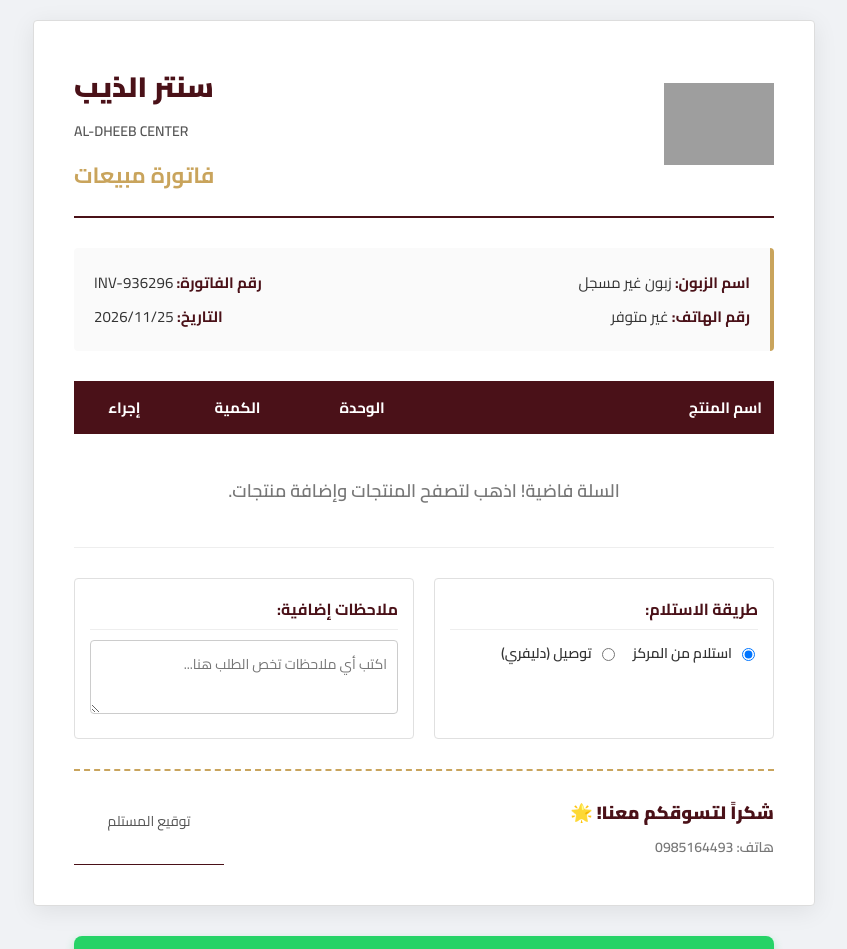
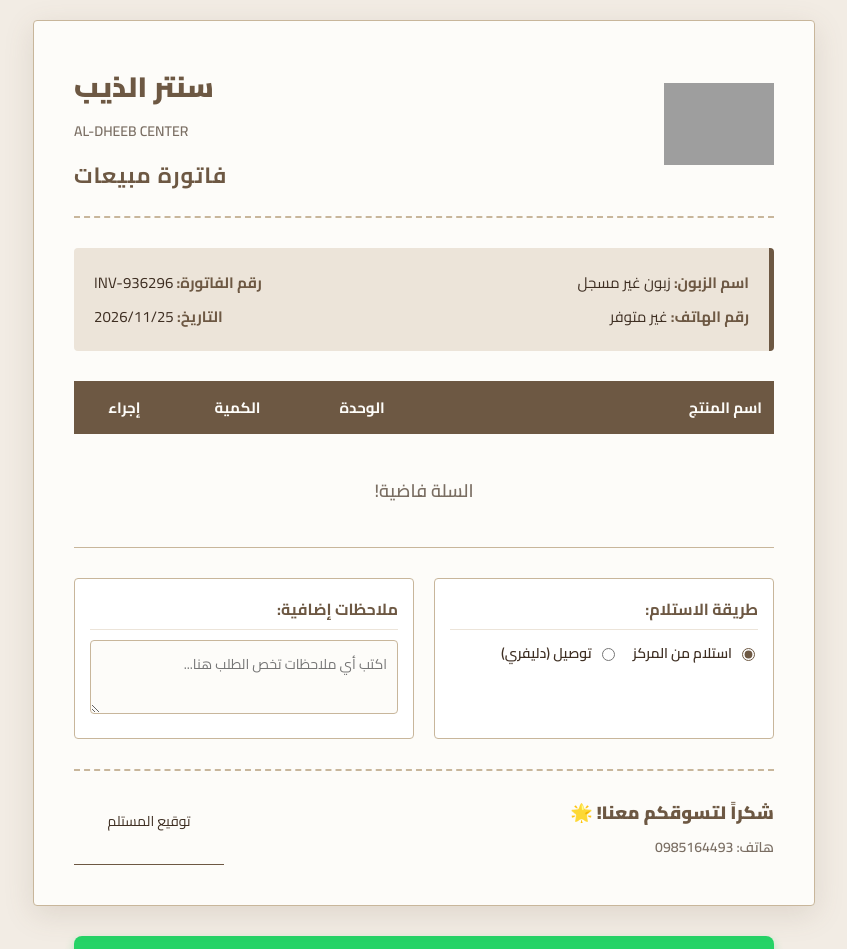
Before and after one commit to dhieb-center/dheeb-brothers, a plain HTML site: page cart.html in a window 1280 px wide. Shown: the top 949 px of the page, without its empty margins (216-1063 px from the left). Drawn offline with nearby package versions, Linux system fonts and the light colour scheme; no server answers; grey boxes are pictures that could not be loaded.

Commit message:
Update cart.html

```diff
--- a/cart.html
+++ b/cart.html
@@ -10,60 +10,72 @@
     <script src="https://cdnjs.cloudflare.com/ajax/libs/html2canvas/1.4.1/html2canvas.min.js"></script>
 
     <style>
-        body { background-color: #f0f2f5; font-family: 'Cairo', sans-serif; margin: 0; padding: 20px; display: flex; flex-direction: column; align-items: center; }
+        /* ✅ الألوان (نمط القرطاسية - بيج فاتح وغامق) */
+        :root {
+            --bg-page: #f2ece4;
+            --bg-invoice: #fdfcf9;
+            --beige-dark: #6d5843;
+            --beige-medium: #c8b69b;
+            --beige-light: #ece4d9;
+            --text-dark: #3e2e22;
+            --text-muted: #7a6e63;
+        }
+
+        body { background-color: var(--bg-page); font-family: 'Cairo', sans-serif; margin: 0; padding: 20px; display: flex; flex-direction: column; align-items: center; }
 
         .invoice-box {
-            background-color: #fff; width: 100%; max-width: 700px; padding: 40px;
-            border-radius: 4px; box-shadow: 0 5px 25px rgba(0,0,0,0.08);
-            position: relative; border: 1px solid #ddd;
+            background-color: var(--bg-invoice); width: 100%; max-width: 700px; padding: 40px;
+            border-radius: 4px; box-shadow: 0 8px 30px rgba(109, 88, 67, 0.15);
+            position: relative; border: 1px solid var(--beige-medium);
         }
 
-        .invoice-header { display: flex; justify-content: space-between; align-items: center; border-bottom: 2px solid #4a1118; padding-bottom: 20px; margin-bottom: 30px; }
+        .invoice-header { display: flex; justify-content: space-between; align-items: center; border-bottom: 2px dashed var(--beige-medium); padding-bottom: 20px; margin-bottom: 30px; }
         .invoice-logo img { width: 110px; height: auto; }
-        .invoice-info h1 { color: #4a1118; font-size: 28px; margin: 0 0 5px 0; font-weight: 900; }
-        .invoice-info p { margin: 3px 0; font-size: 14px; color: #555; font-weight: 600; }
-        .invoice-title { font-size: 22px; color: #c9a45c; font-weight: 700; margin-top: 10px; }
+        .invoice-info h1 { color: var(--beige-dark); font-size: 28px; margin: 0 0 5px 0; font-weight: 900; }
+        .invoice-info p { margin: 3px 0; font-size: 14px; color: var(--text-muted); font-weight: 600; }
+        .invoice-title { font-size: 22px; color: var(--beige-dark); font-weight: 700; margin-top: 10px; letter-spacing: 1px; }
 
-        .invoice-details-grid { display: flex; justify-content: space-between; margin-bottom: 30px; background-color: #fafafa; padding: 15px 20px; border-radius: 4px; border-right: 4px solid #c9a45c; }
-        .detail-col p { margin: 5px 0; font-size: 15px; color: #333; }
-        .detail-col strong { color: #4a1118; font-weight: 700; }
+        .invoice-details-grid { display: flex; justify-content: space-between; margin-bottom: 30px; background-color: var(--beige-light); padding: 15px 20px; border-radius: 4px; border-right: 5px solid var(--beige-dark); }
+        .detail-col p { margin: 5px 0; font-size: 15px; color: var(--text-dark); }
+        .detail-col strong { color: var(--beige-dark); font-weight: 700; }
 
         table { width: 100%; border-collapse: collapse; margin-bottom: 30px; }
-        th { background-color: #4a1118; color: #fff; padding: 12px; font-size: 15px; font-weight: 700; text-align: right; }
-        td { padding: 12px; border-bottom: 1px solid #eee; font-size: 15px; color: #333; font-weight: 600; }
-        tr:nth-child(even) { background-color: #fcfcfc; }
-        .item-name { font-weight: 700; color: #4a1118; }
-        .item-qty { font-weight: 700; color: #c9a45c; text-align: center; }
+        th { background-color: var(--beige-dark); color: var(--bg-invoice); padding: 12px; font-size: 15px; font-weight: 700; text-align: right; }
+        td { padding: 12px; border-bottom: 1px solid var(--beige-medium); font-size: 15px; color: var(--text-dark); font-weight: 600; }
+        tr:nth-child(even) { background-color: var(--bg-page); }
+        .item-name { font-weight: 700; color: var(--beige-dark); }
+        .item-qty { font-weight: 700; color: var(--beige-dark); text-align: center; }
 
         .extra-info { display: flex; justify-content: space-between; margin-bottom: 30px; gap: 20px; flex-wrap: wrap; }
-        .info-box { flex: 1; min-width: 200px; border: 1px solid #e0e0e0; border-radius: 4px; padding: 15px; background: #fff; }
-        .info-box h4 { color: #4a1118; margin: 0 0 10px 0; font-size: 16px; border-bottom: 1px solid #eee; padding-bottom: 5px; }
-        .info-box p { margin: 5px 0; font-size: 14px; color: #333; }
-        .notes-input, .address-input { width: 100%; padding: 10px; border: 1px solid #ccc; border-radius: 4px; font-family: 'Cairo', sans-serif; box-sizing: border-box; font-size: 14px; }
+        .info-box { flex: 1; min-width: 200px; border: 1px solid var(--beige-medium); border-radius: 4px; padding: 15px; background: #fff; }
+        .info-box h4 { color: var(--beige-dark); margin: 0 0 10px 0; font-size: 16px; border-bottom: 1px solid var(--beige-light); padding-bottom: 5px; }
+        .info-box p { margin: 5px 0; font-size: 14px; color: var(--text-dark); }
+        .notes-input, .address-input { width: 100%; padding: 10px; border: 1px solid var(--beige-medium); border-radius: 4px; font-family: 'Cairo', sans-serif; box-sizing: border-box; font-size: 14px; background-color: var(--bg-invoice); }
         .radio-group { display: flex; gap: 15px; margin-bottom: 10px; }
-        .radio-label { display: flex; align-items: center; gap: 5px; font-weight: 600; color: #333; font-size: 14px; cursor: pointer;}
+        .radio-label { display: flex; align-items: center; gap: 5px; font-weight: 600; color: var(--text-dark); font-size: 14px; cursor: pointer;}
+        .radio-label input { accent-color: var(--beige-dark); }
 
-        .invoice-footer { display: flex; justify-content: space-between; align-items: flex-end; border-top: 2px dashed #c9a45c; padding-top: 20px; margin-top: 20px; }
-        .footer-text p { font-size: 14px; color: #777; margin: 5px 0; font-weight: 600; }
-        .footer-text .thanks { font-size: 18px; color: #4a1118; font-weight: 900; }
-        .signature { text-align: center; font-size: 14px; color: #555; }
-        .signature-line { width: 150px; border-bottom: 1px solid #4a1118; margin-top: 30px; }
+        .invoice-footer { display: flex; justify-content: space-between; align-items: flex-end; border-top: 2px dashed var(--beige-medium); padding-top: 20px; margin-top: 20px; }
+        .footer-text p { font-size: 14px; color: var(--text-muted); margin: 5px 0; font-weight: 600; }
+        .footer-text .thanks { font-size: 18px; color: var(--beige-dark); font-weight: 900; }
+        .signature { text-align: center; font-size: 14px; color: var(--text-dark); }
+        .signature-line { width: 150px; border-bottom: 1px solid var(--beige-dark); margin-top: 30px; }
 
         .actions { display: flex; gap: 10px; margin-top: 30px; flex-wrap: wrap; width: 100%; max-width: 700px; flex-direction: column; }
         .btn { padding: 16px; border-radius: 8px; font-family: 'Cairo', sans-serif; font-weight: 700; font-size: 16px; cursor: pointer; text-align: center; text-decoration: none; transition: 0.3s; border: none; display: inline-flex; justify-content: center; align-items: center; gap: 8px; width: 100%; }
 
-        /* زر الواتساب */
         .btn-whatsapp { background-color: #25D366; color: white; box-shadow: 0 4px 10px rgba(37, 211, 102, 0.3); font-size: 18px; }
-        .btn-whatsapp:active { transform: scale(0.98); }
+        .btn-edit { background-color: transparent; border: 2px solid var(--beige-dark); color: var(--beige-dark); font-size: 15px; padding: 12px; }
+        .btn-edit:hover { background-color: var(--beige-dark); color: #fff; }
 
-        .btn-edit { background-color: transparent; border: 2px solid #4a1118; color: #4a1118; font-size: 15px; padding: 12px; }
+        .empty-msg { text-align: center; color: var(--text-muted); padding: 40px 0; font-size: 18px; font-weight: 600;}
 
-        .empty-msg { text-align: center; color: #777; padding: 40px 0; font-size: 18px; font-weight: 600;}
+        .login-alert { background-color: #fff3cd; color: #856404; padding: 20px; border-radius: 8px; margin-bottom: 15px; border: 1px solid #ffeeba; text-align: center; font-weight: bold; line-height: 1.6; }
+        .btn-login-now { background-color: var(--beige-dark); color: #fff; text-decoration: none; padding: 15px; border-radius: 8px; font-weight: bold; text-align: center; display: block; }
 
-        /* نافذة عرض الصورة */
-        .modal-image-overlay { display: none; position: fixed; top: 0; left: 0; width: 100%; height: 100%; background: rgba(0,0,0,0.85); z-index: 9999; justify-content: center; align-items: center; flex-direction: column; padding: 20px; box-sizing: border-box; }
+        .modal-image-overlay { display: none; position: fixed; top: 0; left: 0; width: 100%; height: 100%; background: rgba(62, 46, 34, 0.85); z-index: 9999; justify-content: center; align-items: center; flex-direction: column; padding: 20px; box-sizing: border-box; }
         .modal-image-content { background: #fff; padding: 15px; border-radius: 10px; max-width: 100%; max-height: 80vh; overflow: auto; text-align: center; }
-        .modal-image-content img { width: 100%; max-width: 400px; height: auto; border: 1px solid #ccc; border-radius: 5px; }
+        .modal-image-content img { width: 100%; max-width: 400px; height: auto; border: 1px solid var(--beige-medium); border-radius: 5px; }
 
         @media print {
             body { background-color: #fff; padding: 0; }
@@ -142,14 +154,12 @@
         </div>
     </div>
 
-    <div class="actions">
-        <!-- ✅ الزر 1: إرسال كأسطر نصية للواتساب -->
+    <div class="actions" id="actionButtonsContainer">
         <button onclick="sendTextToWhatsApp()" class="btn btn-whatsapp">
             <svg viewBox="0 0 24 24"><path d="M17.472 14.382c-.297-.149-1.758-.867-2.03-.967-.273-.099-.471-.148-.67.15-.197.297-.767.966-.94 1.164-.173.199-.347.223-.644.075-.297-.15-1.255-.463-2.39-1.475-.883-.788-1.48-1.761-1.653-2.059-.173-.297-.018-.458.13-.606.134-.133.298-.347.446-.52.149-.174.198-.298.298-.497.099-.198.05-.371-.025-.52-.075-.149-.669-1.612-.916-2.207-.242-.579-.487-.5-.669-.51-.173-.008-.371-.01-.57-.01-.198 0-.52.074-.792.372-.272.297-1.04 1.016-1.04 2.479 0 1.462 1.065 2.875 1.213 3.074.149.198 2.096 3.2 5.077 4.487.709.306 1.262.489 1.694.625.712.227 1.36.195 1.871.118.571-.085 1.758-.719 2.006-1.413.248-.694.248-1.289.173-1.413-.074-.124-.272-.198-.57-.347m-5.421 7.403h-.004a9.87 9.87 0 01-5.031-1.378l-.361-.214-3.741.982.998-3.648-.235-.374a9.86 9.86 0 01-1.51-5.26c.001-5.45 4.436-9.884 9.888-9.884 2.64 0 5.122 1.03 6.988 2.898a9.825 9.825 0 012.893 6.994c-.003 5.45-4.437 9.884-9.885 9.884m8.413-18.297A11.815 11.815 0 0012.05 0C5.495 0 .16 5.335.157 11.892c0 2.096.547 4.142 1.588 5.945L.057 24l6.305-1.654a11.882 11.882 0 005.683 1.448h.005c6.554 0 11.89-5.335 11.893-11.893a11.821 11.821 0 00-3.48-8.413z"/></svg>
             إرسال الطلب لوسام على الواتساب
         </button>
 
-        <!-- ✅ الزر 2: عرض الفاتورة كصورة (لحفظها) -->
         <button onclick="generateImage()" class="btn btn-edit" style="border-color: #25D366; color: #25D366;">
             📸 عرض وحفظ صورة الفاتورة
         </button>
@@ -157,10 +167,9 @@
         <a href="products.html" class="btn btn-edit">تعديل الطلب</a>
     </div>
 
-    <!-- نافذة عرض الصورة -->
     <div id="imageModal" class="modal-image-overlay">
         <div class="modal-image-content">
-            <h3 style="color: #4a1118; margin: 0 0 10px 0; font-size: 16px;">صورة الفاتورة</h3>
+            <h3 style="color: var(--beige-dark); margin: 0 0 10px 0; font-size: 16px;">صورة الفاتورة</h3>
             <p style="font-size: 12px; color: #d9534f; margin-bottom: 10px; font-weight: bold;">(اضغط مطولاً على الصورة واختر "حفظ الصورة")</p>
             <img id="generatedImage" src="" alt="الفاتورة">
         </div>
@@ -169,9 +178,24 @@
         </button>
     </div>
 
-    <script>
+    <script type="module">
+        import { initializeApp } from "https://www.gstatic.com/firebasejs/10.8.0/firebase-app.js";
+        import { getAuth, onAuthStateChanged } from "https://www.gstatic.com/firebasejs/10.8.0/firebase-auth.js";
+
+        const firebaseConfig = {
+            apiKey: "AIzaSyDlT3aXjE7Bg6a2gx4YSGH61ybW0sdQS2g",
+            authDomain: "dheeb-brothers.firebaseapp.com",
+            projectId: "dheeb-brothers",
+            storageBucket: "dheeb-brothers.firebasestorage.app",
+            messagingSenderId: "419429945832",
+            appId: "1:419429945832:web:6cf5bc22ec496db576945d",
+            measurementId: "G-GBRL9YKWKE"
+        };
+
+        const app = initializeApp(firebaseConfig);
+        const auth = getAuth(app);
+
         const ownerPhone = "963985164493";
-
         const customerName = localStorage.getItem('customerName') || 'زبون غير مسجل';
         const customerPhone = localStorage.getItem('customerPhone') || 'غير متوفر';
 
@@ -180,12 +204,26 @@
 
         const today = new Date();
         document.getElementById('invoiceDate').innerText = today.toLocaleDateString('ar-EG-u-nu-latn');
-
         const invNum = 'INV-' + Math.floor(Math.random() * 1000000);
         document.getElementById('invoiceNumber').innerText = invNum;
 
         let cart = JSON.parse(localStorage.getItem('cart')) || [];
         const invoiceBody = document.getElementById('invoiceBody');
+        const actionButtons = document.getElementById('actionButtonsContainer');
+
+        // 🔒 التحقق من الحماية (إخفاء الأزرار)
+        onAuthStateChanged(auth, (user) => {
+            const savedPhone = localStorage.getItem('customerPhone');
+            if (!user && !savedPhone) {
+                actionButtons.innerHTML = `
+                    <div class="login-alert">
+                        ⚠️ عذراً، يجب عليك تسجيل الدخول كزبون أولاً لتتمكن من إرسال الطلب أو حفظ الفاتورة.
+                    </div>
+                    <a href="customer-login.html" class="btn-login-now">🔒 تسجيل الدخول الآن</a>
+                    <a href="products.html" class="btn btn-edit" style="margin-top: 10px;">العودة للمنتجات</a>
+                `;
+            }
+        });
 
         window.toggleAddress = function() {
             const deliveryRadio = document.querySelector('input[name="delivery"]:checked').value;
@@ -200,12 +238,10 @@
 
         function renderInvoice() {
             invoiceBody.innerHTML = '';
-
             if (cart.length === 0) {
-                invoiceBody.innerHTML = '<tr><td colspan="4" class="empty-msg">السلة فاضية! اذهب لتصفح المنتجات وإضافة منتجات.</td></tr>';
+                invoiceBody.innerHTML = '<tr><td colspan="4" class="empty-msg">السلة فاضية!</td></tr>';
                 return;
             }
-
             cart.forEach((item, index) => {
                 const row = document.createElement('tr');
                 row.innerHTML = `
@@ -228,8 +264,14 @@
             }
         }
 
-        // ✅ 1. دالة إرسال النص للواتساب
+        // 🔒 دالة إرسال النص (مع حماية إضافية)
         window.sendTextToWhatsApp = function() {
+            if (!auth.currentUser && !localStorage.getItem('customerPhone')) {
+                alert("⚠️ عذراً، يجب عليك تسجيل الدخول أولاً.");
+                window.location.href = 'customer-login.html';
+                return;
+            }
+
             if (cart.length === 0) {
                 alert("السلة فاضية، لا يمكن إرسال الطلب.");
                 return;
@@ -258,13 +300,18 @@
             });
 
             message += `\nشكراً!`;
-
             const waLink = `https://wa.me/${ownerPhone}?text=${encodeURIComponent(message)}`;
             window.open(waLink, '_blank');
         }
 
-        // ✅ 2. دالة عرض الصورة (عشان يقدر يحفظها)
+        // 🔒 دالة الصورة (مع حماية إضافية)
         window.generateImage = function() {
+            if (!auth.currentUser && !localStorage.getItem('customerPhone')) {
+                alert("⚠️ عذراً، يجب عليك تسجيل الدخول أولاً.");
+                window.location.href = 'customer-login.html';
+                return;
+            }
+
             if (cart.length === 0) {
                 alert("السلة فاضية، لا يمكن إنشاء صورة.");
                 return;
@@ -333,6 +380,5 @@
 
         renderInvoice();
     </script>
-
 </body>
 </html>
```
